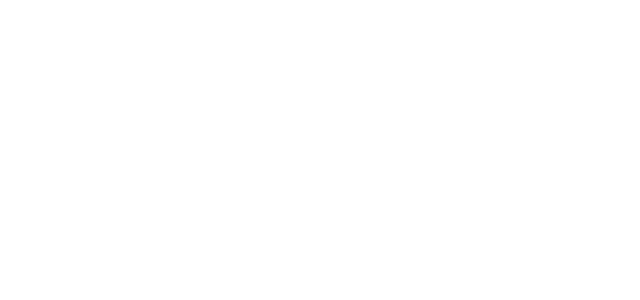
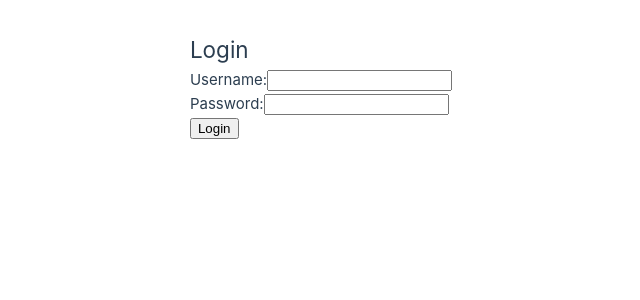
Before and after one commit to ViktorGrev/IDATT2105_Fullstack, a Vue app in the folder task1/: page /login in a window 1280 px wide. Before the commit this address had no page. Shown: the top 300 px of the page, without its empty margins (319-959 px from the left). Built offline with nearby package versions, Linux system fonts and the light colour scheme.

Commit message:
feat: Finishing task 5.1

```diff
--- a/task1/src/components/Calculator.vue
+++ b/task1/src/components/Calculator.vue
@@ -23,18 +23,24 @@
           <p v-for="(result, index) in calculationResults" :key="index">{{ result }}</p>
         </div>
       </div>
+      <div>
+      <p id = "previous"></p>
+    </div>
       <nav>
         <RouterLink to="/">Calculator</RouterLink>
         <RouterLink to="/about">Forms</RouterLink>
       </nav>
+      <div>
+        <Button class="HandlingButton" id="previous" @click="checkPreviousResult">Previous</Button>
+      </div>
     </div>
-
   </main>
 </template>
 
 <script setup lang="ts">
 import { ref } from 'vue';
 import axios from 'axios';
+import { useUserStore } from '@/stores/counter';
 import NumericButton from '@/components/NumericButton.vue';
 import NumericInput from '@/components/NumericInput.vue';
 import SymbolButton from '@/components/SymbolButton.vue';
@@ -42,6 +48,8 @@
 const numbers = Array.from({ length: 10 }, (_, index) => index);
 const displayedNumber = ref<string | null>(null);
 const calculationResults = ref<string[]>([]);
+const store = useUserStore();
+console.log(store.user);
 
 const updateDisplayedNumber = (number: string) => {
   if (displayedNumber.value === null || displayedNumber.value === '0') {
@@ -67,6 +75,44 @@
   displayedNumber.value = null;
 };
 
+interface Calculation {
+  expression: string;
+  result: string;
+}
+
+const checkPreviousResult = async () => {
+  const apiUrl = 'http://localhost:8080/api/previous';
+  let username = store.user; // Assuming `store.user` contains the username
+  try {
+    const response = await axios.post(apiUrl, null, {
+      params: {
+        username: username
+      }
+    });
+
+    // Log the list received from the backend
+    console.log(response.data);
+
+    // Construct a string to display previous calculations
+    let previousCalculationsString = '';
+    response.data.forEach((calculation: Calculation) => { // Explicitly define the type of 'calculation'
+      previousCalculationsString += `Expression: ${calculation.expression}, Result: ${calculation.result}<br>`;
+    });
+
+    // Update the content of the <p> element with the previous calculations
+    const previousElement = document.getElementById('previous');
+    if (previousElement) {
+      previousElement.innerHTML = previousCalculationsString;
+    } else {
+      console.error('Element with id "previous" not found.');
+    }
+  } catch (error) {
+    console.error('Error fetching previous calculations:', error);
+  }
+};
+
+
+
 const hasDivideByZero = (expression: string) => /\/0/.test(expression);
 
 const sum = async () => {
@@ -80,8 +126,12 @@
     try {
       // Replace this with the URL of your Spring Boot application
       const apiUrl = 'http://localhost:8080/api/calculator/calculate';
-      // Make an HTTP POST request to the backend
-      const response = await axios.post(apiUrl, { expression });
+      // Extract the username from the store or the current user context
+      let username = store.user;
+      // Append the username as a query parameter
+      const urlWithParams = `${apiUrl}?username=${encodeURIComponent(username)}`;
+      // Make sure to send the expression within the request body as expected
+      const response = await axios.post(urlWithParams, { expression }); // Only expression is in the body
       // Update the displayedNumber and calculationResults with the response from the backend
       calculationResults.value.push(`The result of ${expression} is: ${response.data.result}`);
       displayedNumber.value = String(response.data.result);
@@ -189,4 +239,9 @@
 .NumericInput:hover {
   border-color: #2ecc71;
 }
+
+#previous {
+  font-size: 10px;
+  color: yellow;
+}
 </style>
--- /dev/null
+++ b/task1/src/components/Login.vue
@@ -0,0 +1,49 @@
+<template>
+    <div>
+      <h2>Login</h2>
+      <form @submit.prevent="login">
+        <div>
+          <label for="username">Username:</label>
+          <input id="username" v-model="credentials.username" type="text" required>
+        </div>
+        <div>
+          <label for="password">Password:</label>
+          <input id="password" v-model="credentials.password" type="password" required>
+        </div>
+        <button type="submit">Login</button>
+      </form>
+    </div>
+  </template>
+
+  <script>
+  import axios from 'axios';
+  import { useUserStore } from '@/stores/counter';
+  export default {
+    data() {
+      return {
+        credentials: {
+          username: '',
+          password: '',
+        },
+      };
+    },
+    methods: {
+      async login() {
+        try {
+          // Replace this URL with your actual login endpoint
+          const response = await axios.post('http://localhost:8080/api/login', this.credentials);
+          if (response.data.success) {
+            const userStore = useUserStore();
+            userStore.setUser(this.credentials.username);
+            this.$router.push('/');
+          } else {
+            alert('Login failed. Please check your username and password.');
+          }
+        } catch (error) {
+          console.error('Login error:', error);
+          alert('An error occurred during login. Please try again.');
+        }
+      },
+    },
+  };
+  </script>
--- a/task1/src/router/index.ts
+++ b/task1/src/router/index.ts
@@ -1,5 +1,7 @@
-import { createRouter, createWebHistory } from 'vue-router'
-import HomeView from '../views/HomeView.vue'
+import { createRouter, createWebHistory } from 'vue-router';
+import HomeView from '../views/HomeView.vue';
+import AboutView from '../views/AboutView.vue'; // Assuming you have this import for consistency
+import LoginView from '../views/LoginView.vue'; // Make sure the path is correct
 
 const router = createRouter({
   history: createWebHistory(import.meta.env.BASE_URL),
@@ -12,12 +14,15 @@
     {
       path: '/about',
       name: 'about',
-      // route level code-splitting
-      // this generates a separate chunk (About.[hash].js) for this route
-      // which is lazy-loaded when the route is visited.
       component: () => import('../views/AboutView.vue')
+    },
+    // Add the login route here
+    {
+      path: '/login',
+      name: 'login',
+      component: LoginView
     }
   ]
-})
+});
 
-export default router
+export default router;
--- a/task1/src/stores/counter.ts
+++ b/task1/src/stores/counter.ts
@@ -15,3 +15,16 @@
 
   return { name, email, setName, setEmail };
 });
+
+export const useUserStore = defineStore('user', {
+  // Define the state
+  state: () => ({
+    user: '',
+  }),
+  // Define actions to modify the state
+  actions: {
+    setUser(user: string) {
+      this.user = user;
+    },
+  },
+});
--- /dev/null
+++ b/task1/src/views/LoginView.vue
@@ -0,0 +1,9 @@
+<template>
+    <main>
+      <Login></Login>
+    </main>
+  </template>
+
+  <script setup lang="ts">
+  import Login from '@/components/Login.vue';
+  </script>
```
Also changed, not shown: task1/src/stores/index.js (added, +19 -0 lines).
